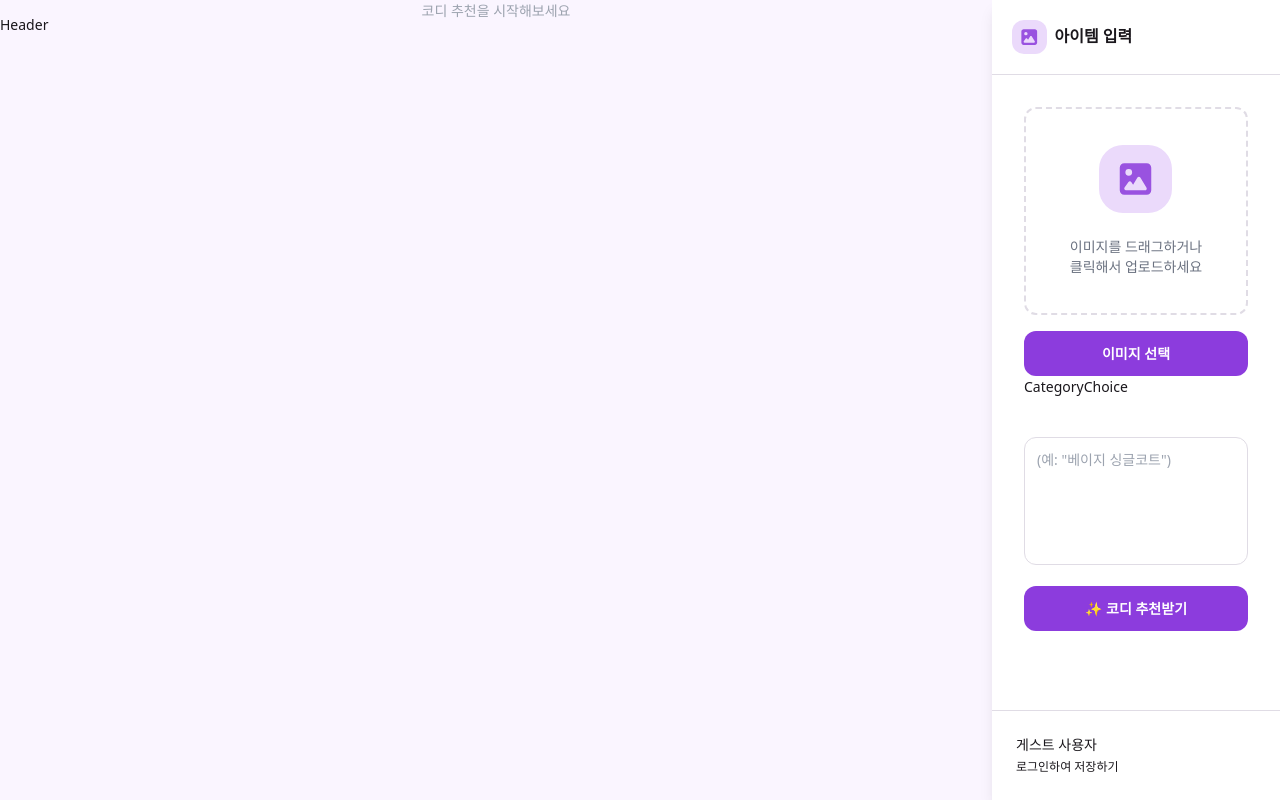
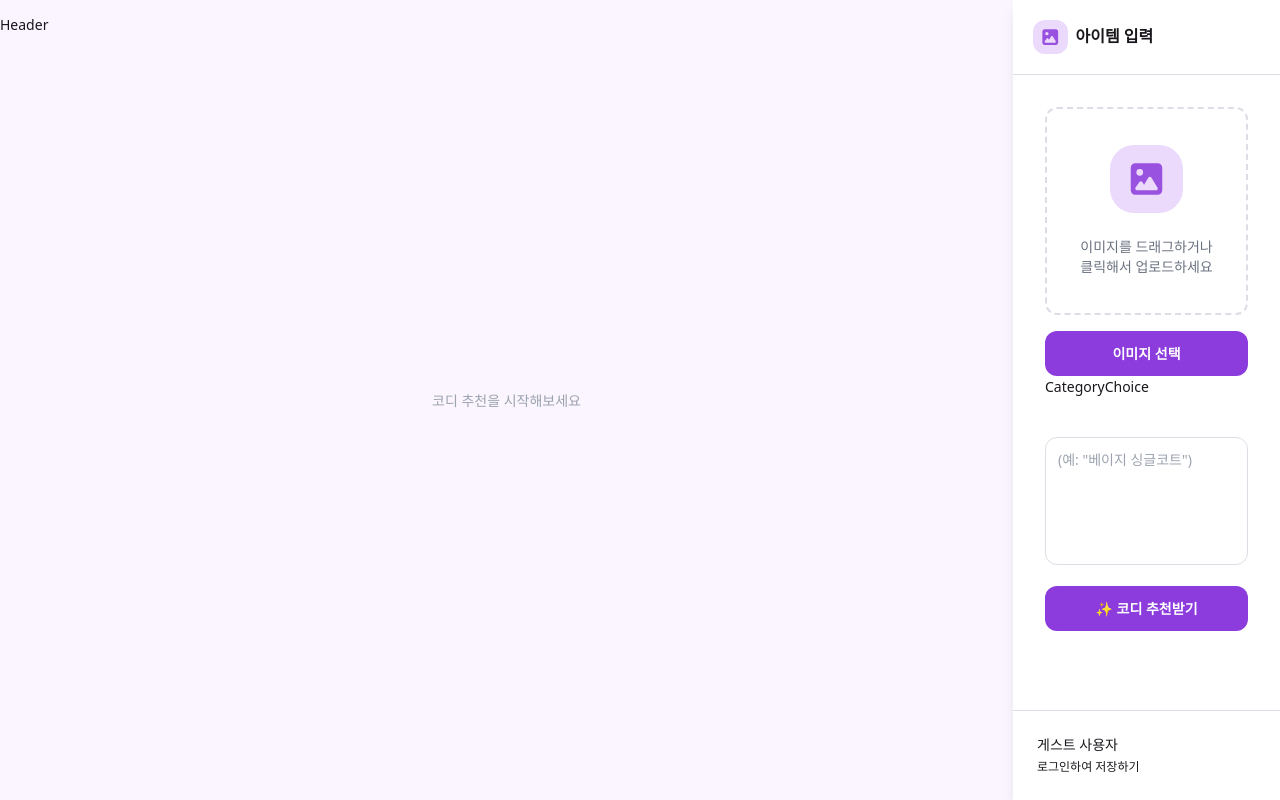
Before and after one commit to hui2650/project-outfit-service, a React (Vite) app in the folder outfit-front/: page / in a window 1280 px wide. Built offline with nearby package versions, Linux system fonts and the light colour scheme.

Commit message:
레이아웃 뼈대 수정

```diff
--- a/outfit-front/src/components/layout/AppShell.jsx
+++ b/outfit-front/src/components/layout/AppShell.jsx
@@ -6,10 +6,10 @@ const AppShell = ({ left, right }) => {
   return (
     <div className=" h-screen flex justify-between relative mx-auto bg-purple-50 shadow">
       {/* 메인 2패널 */}
-      <div className="flex-1 flex justify-center items-center overflow-hidden">
+      <div className="flex-1 flex justify-center items-center overflow-hidden relative">
         {left}
       </div>
-      <div className="h-full min-w-72 bg-white">{right}</div>
+      <div className="h-full bg-white">{right}</div>
     </div>
   );
 };
--- a/outfit-front/src/components/panel/SidePanel.jsx
+++ b/outfit-front/src/components/panel/SidePanel.jsx
@@ -17,6 +17,9 @@ const SidePanel = ({
   onFile,
   onSubmit,
   loading,
+  onChangeCategory,
+  category,
+  file,
 }) => {
   const inputRef = React.useRef(null);
 
@@ -24,7 +27,7 @@ const SidePanel = ({
   const pickFile = () => inputRef.current?.click();
 
   return (
-    <div className="relative flex flex-col justify-between h-full shrink-0 shadow-lg">
+    <div className="relative flex flex-col justify-between h-full shrink-0 shadow-lg max-w-sm z-10">
       <div className="p-5 bg-white shrink-0 border-b ">
         <div className="flex itmes-center gap-2">
           <FontAwesomeIcon
@@ -56,10 +59,17 @@ const SidePanel = ({
         >
           이미지 선택
         </button>
-        <CategoryChoice />
+        <CategoryChoice
+          category={category}
+          onChangeCategory={onChangeCategory}
+        />
         <TextQueryBox textQuery={textQuery} onTextQuery={onTextQuery} />
 
-        <SubmitButton loading={loading} onSubmit={onSubmit} />
+        <SubmitButton
+          loading={loading}
+          onSubmit={onSubmit}
+          isReadyToSubmit={!!file && !!category} //!!file: 파일이 존재하면 true, 선택된 카테고리가 있다면 true 둘 다 있어야 버튼이 활성화됨
+        />
       </div>
 
       <div className="p-6 w-full bg-white shrink-0 border-t ">
--- a/outfit-front/src/components/stage/ResultStage.jsx
+++ b/outfit-front/src/components/stage/ResultStage.jsx
@@ -26,18 +26,24 @@ const ResultStage = ({ loading, chatLogs }) => {
 
   return (
     <div
-      className="h-full max-w-7xl overflow-y-auto px-4 [scrollbar-width:none] [-ms-overflow-style:none]"
+      className=" h-full max-w-7xl overflow-y-auto px-4 [scrollbar-width:none] [-ms-overflow-style:none]"
       style={{ scrollbarGutter: "stable" }}
     >
-      {chatLogs.length === 0 && (
-        <div className="text-gray-400">코디 추천을 시작해보세요</div>
-      )}
-
-      {chatLogs.map((turn) => (
-        <Turn key={turn.id} turn={turn} loading={loading} />
-      ))}
-      {/* 맨 아래 기준점 */}
-      <div ref={bottomRef} />
+      <div className="h-full">
+        {chatLogs.length === 0 ? (
+          <div className="h-full flex items-center justify-center text-gray-400">
+            코디 추천을 시작해보세요
+          </div>
+        ) : (
+          <>
+            {chatLogs.map((turn) => (
+              <Turn key={turn.id} turn={turn} loading={loading} />
+            ))}
+            {/* 맨 아래 기준점 */}
+            <div ref={bottomRef} />
+          </>
+        )}
+      </div>
     </div>
   );
 };
```
